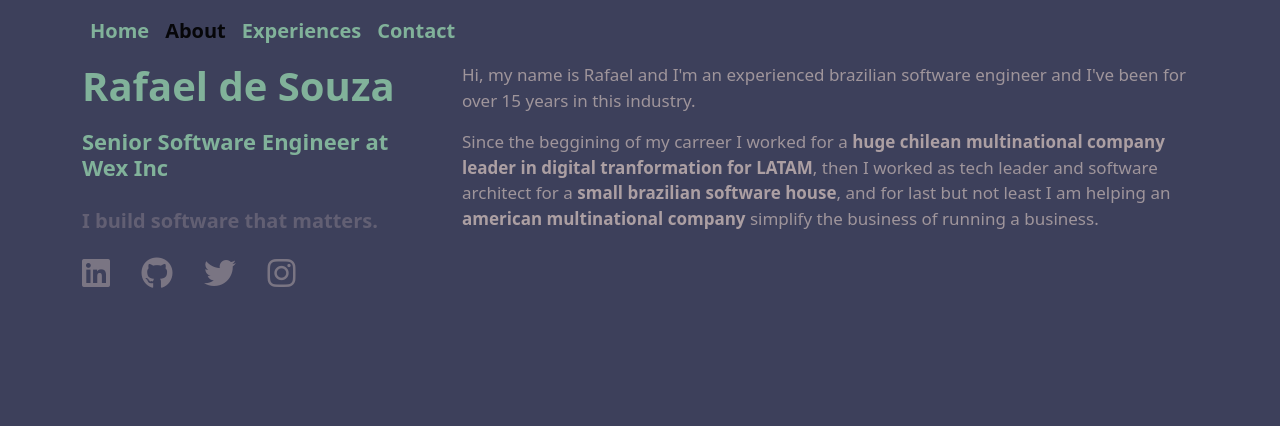
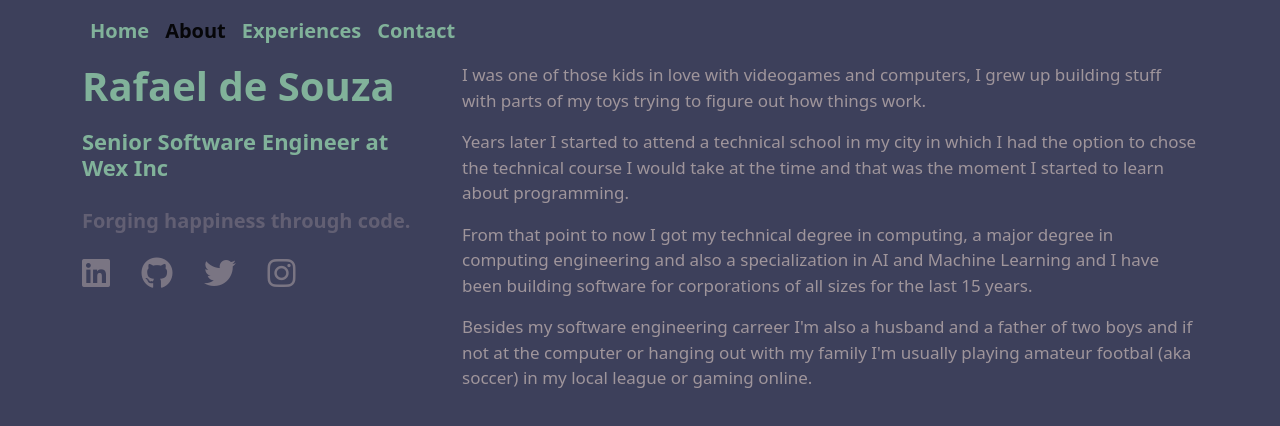
Before and after one commit to rafaeljec/rafaeljec.github.io, a plain HTML site: page about.html in a window 1280 px wide. Drawn offline with nearby package versions, Linux system fonts and the light colour scheme.

Commit message:
Small fixes

```diff
--- a/about.html
+++ b/about.html
@@ -33,7 +33,7 @@
                 <div class="col-md-4 col-12 left-area">
                     <h1 class="name">Rafael de Souza</h1>
                     <h2 class="position-name">Senior Software Engineer at Wex Inc</h2>
-                    <h4 class="main-line">I build software that matters.</h4>
+                    <h4 class="main-line">Forging happiness through code.</h4>
                     <div class="social-network-icons">
                         <div class="d-flex justify-content-between">
                             <a class="social-network-link" href="https://www.linkedin.com/in/rafael-de-souza-381144a0/"><i class="fa-brands fa-linkedin fa-2xl"></i></a>
@@ -44,8 +44,10 @@
                     </div>
                 </div>
                 <div class="col-md-8 col-12">
-                  <p class="general-text">Hi, my name is Rafael and I'm an experienced brazilian software engineer and I've been for over 15 years in this industry.</p>
-                  <p class="general-text">Since the beggining of my carreer I worked for a <a class="link" href="https://www.sonda.com/">huge chilean multinational company leader in digital tranformation for LATAM</a>, then I worked as tech leader and software architect for a <a class="link" href="https://supero.com.br">small brazilian software house</a>, and for last but not least I am helping an <a class="link" href="https://www.wexinc.com/">american multinational company</a> simplify the business of running a business.</p>
+                    <p class="general-text">I was one of those kids in love with videogames and computers, I grew up building stuff with parts of my toys trying to figure out how things work.</p>
+                    <p class="general-text">Years later I started to attend a technical school in my city in which I had the option to chose the technical course I would take at the time and that was the moment I started to learn about programming.</p>
+                    <p class="general-text">From that point to now I got my technical degree in computing, a major degree in computing engineering and also a specialization in AI and Machine Learning and I have been building software for corporations of all sizes for the last 15 years.</p>
+                    <p class="general-text">Besides my software engineering carreer I'm also a husband and a father of two boys and if not at the computer or hanging out with my family I'm usually playing amateur footbal (aka soccer) in my local league or gaming online.</p>
                 </div>
             </div>
         </div>
```
Also changed, not shown: contact.html (+2 -2 lines), experiences.html (+2 -2 lines), index.html (+3 -5 lines).
